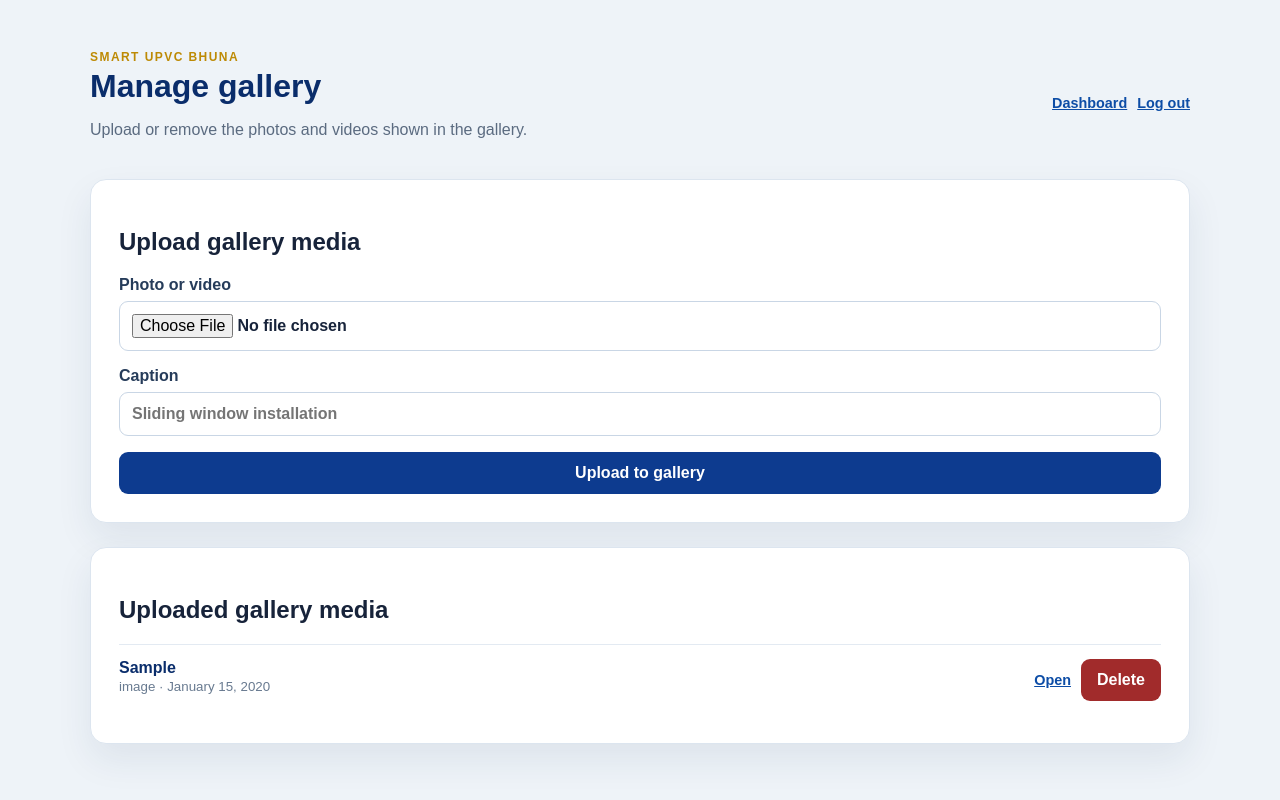
After one commit to rk059/mpvc, a PHP site: page /admin/gallery.php in a window 1280 px wide. The commit adds this page. Run offline with PHP 8.4, Linux system fonts and the light colour scheme; the visitor is signed in with stand-in values (Sample User, id 1); tables that the repository leaves empty hold one stand-in row (values such as "Sample post").

Commit message:
final changes

```diff
--- /dev/null
+++ b/admin/gallery.php
@@ -0,0 +1,92 @@
+<?php
+require __DIR__ . '/../content.php';
+require_admin();
+$message = '';
+$error = '';
+
+if ($_SERVER['REQUEST_METHOD'] === 'POST') {
+    verify_csrf();
+    $action = (string)($_POST['action'] ?? '');
+    if ($action === 'upload') {
+        $caption = trim((string)($_POST['caption'] ?? ''));
+        $file = save_gallery_upload($_FILES['media'] ?? []);
+        if ($file === false) {
+            $error = 'Upload failed. Use JPG, PNG, WebP, MP4, or WebM under 40 MB.';
+        } elseif (!create_media($caption ?: 'Smart uPVC Bhuna project', $file['path'], $file['type'])) {
+            @unlink(__DIR__ . '/../' . $file['path']);
+            $error = 'The database could not save this gallery item.';
+        } else {
+            $message = 'Gallery item uploaded successfully.';
+        }
+    }
+    if ($action === 'delete') {
+        $file = delete_media((int)($_POST['id'] ?? 0));
+        if ($file) {
+            if (strpos($file, 'images/') === 0) {
+                @unlink(__DIR__ . '/../' . $file);
+            }
+            $message = 'Gallery item removed.';
+        } else {
+            $error = 'The gallery item could not be found.';
+        }
+    }
+}
+
+function save_gallery_upload(array $file)
+{
+    $allowedTypes = ['image/jpeg', 'image/png', 'image/webp', 'video/mp4', 'video/webm'];
+    if (($file['error'] ?? UPLOAD_ERR_NO_FILE) !== UPLOAD_ERR_OK || ($file['size'] ?? 0) > 40 * 1024 * 1024) {
+        return false;
+    }
+    $finfo = new finfo(FILEINFO_MIME_TYPE);
+    $mime = $finfo->file((string)$file['tmp_name']);
+    if (!in_array($mime, $allowedTypes, true)) {
+        return false;
+    }
+    $extensions = ['image/jpeg' => 'jpg', 'image/png' => 'png', 'image/webp' => 'webp', 'video/mp4' => 'mp4', 'video/webm' => 'webm'];
+    $name = bin2hex(random_bytes(12)) . '.' . $extensions[$mime];
+    $relativePath = 'images/' . $name;
+    if (!move_uploaded_file((string)$file['tmp_name'], __DIR__ . '/../' . $relativePath)) {
+        return false;
+    }
+    return ['path' => $relativePath, 'type' => strpos($mime, 'video/') === 0 ? 'video' : 'image'];
+}
+
+$media = array_reverse(read_media());
+?><!DOCTYPE html>
+<html lang="en">
+<head>
+  <meta charset="UTF-8">
+  <meta name="viewport" content="width=device-width, initial-scale=1">
+  <title>Manage gallery | Smart uPVC Bhuna</title>
+  <link rel="stylesheet" href="admin.css">
+</head>
+<body>
+  <main class="admin-shell">
+    <div class="admin-header">
+      <div><p class="eyebrow">Smart uPVC Bhuna</p><h1>Manage gallery</h1><p class="muted">Upload or remove the photos and videos shown in the gallery.</p></div>
+      <div class="admin-actions"><a href="index.php">Dashboard</a><a href="logout.php">Log out</a></div>
+    </div>
+    <?php if ($message): ?><p class="success"><?= e($message) ?></p><?php endif; ?>
+    <?php if ($error): ?><p class="error"><?= e($error) ?></p><?php endif; ?>
+    <section class="admin-panel">
+      <h2>Upload gallery media</h2>
+      <form method="post" enctype="multipart/form-data">
+        <input type="hidden" name="csrf_token" value="<?= e(csrf_token()) ?>">
+        <input type="hidden" name="action" value="upload">
+        <label>Photo or video<input name="media" type="file" accept="image/jpeg,image/png,image/webp,video/mp4,video/webm" required></label>
+        <label>Caption<input name="caption" maxlength="160" placeholder="Sliding window installation"></label>
+        <button type="submit">Upload to gallery</button>
+      </form>
+    </section>
+    <section class="admin-panel" style="margin-top:24px">
+      <h2>Uploaded gallery media</h2>
+      <div class="admin-list">
+        <?php if (!$media): ?><p class="muted">No uploaded gallery media yet.</p><?php else: foreach ($media as $item): ?>
+          <div class="admin-item"><div><strong><?= e((string)$item['caption']) ?></strong><small><?= e((string)$item['type']) ?> · <?= e(public_date((string)$item['created_at'])) ?></small></div><div class="admin-actions"><a href="../<?= e((string)$item['file']) ?>" target="_blank">Open</a><form method="post"><input type="hidden" name="csrf_token" value="<?= e(csrf_token()) ?>"><input type="hidden" name="action" value="delete"><input type="hidden" name="id" value="<?= e((string)$item['id']) ?>"><button class="danger" type="submit">Delete</button></form></div></div>
+        <?php endforeach; endif; ?>
+      </div>
+    </section>
+  </main>
+</body>
+</html>
--- a/content.php
+++ b/content.php
@@ -95,6 +95,48 @@ function create_admin_user(string $name, string $email, string $password): bool
     ]);
 }
 
+function read_media(): array
+{
+    $pdo = database_connection();
+    if (!$pdo) {
+        return read_content('media');
+    }
+    try {
+        $statement = $pdo->query('SELECT id, caption, file, type, created_at FROM gallery_media ORDER BY created_at ASC');
+        return $statement->fetchAll();
+    } catch (Throwable $error) {
+        error_log($error->getMessage());
+        return [];
+    }
+}
+
+function create_media(string $caption, string $file, string $type): bool
+{
+    $pdo = database_connection();
+    if (!$pdo) {
+        return false;
+    }
+    $statement = $pdo->prepare('INSERT INTO gallery_media (caption, file, type) VALUES (:caption, :file, :type)');
+    return $statement->execute([':caption' => $caption, ':file' => $file, ':type' => $type]);
+}
+
+function delete_media(int $id): ?string
+{
+    $pdo = database_connection();
+    if (!$pdo) {
+        return null;
+    }
+    $statement = $pdo->prepare('SELECT file FROM gallery_media WHERE id = :id LIMIT 1');
+    $statement->execute([':id' => $id]);
+    $media = $statement->fetch();
+    if (!$media) {
+        return null;
+    }
+    $delete = $pdo->prepare('DELETE FROM gallery_media WHERE id = :id');
+    $delete->execute([':id' => $id]);
+    return (string)$media['file'];
+}
+
 function is_admin(): bool
 {
     return !empty($_SESSION['admin_user_id']);
--- a/media.php
+++ b/media.php
@@ -1,4 +1,4 @@
 <?php
 require __DIR__ . '/content.php';
 header('Content-Type: application/json; charset=utf-8');
-echo json_encode(read_content('media'), JSON_UNESCAPED_SLASHES);
+echo json_encode(read_media(), JSON_UNESCAPED_SLASHES);
```
Also changed, not shown: admin/index.php (+21 -7 lines), database.sql (+10 -0 lines).
